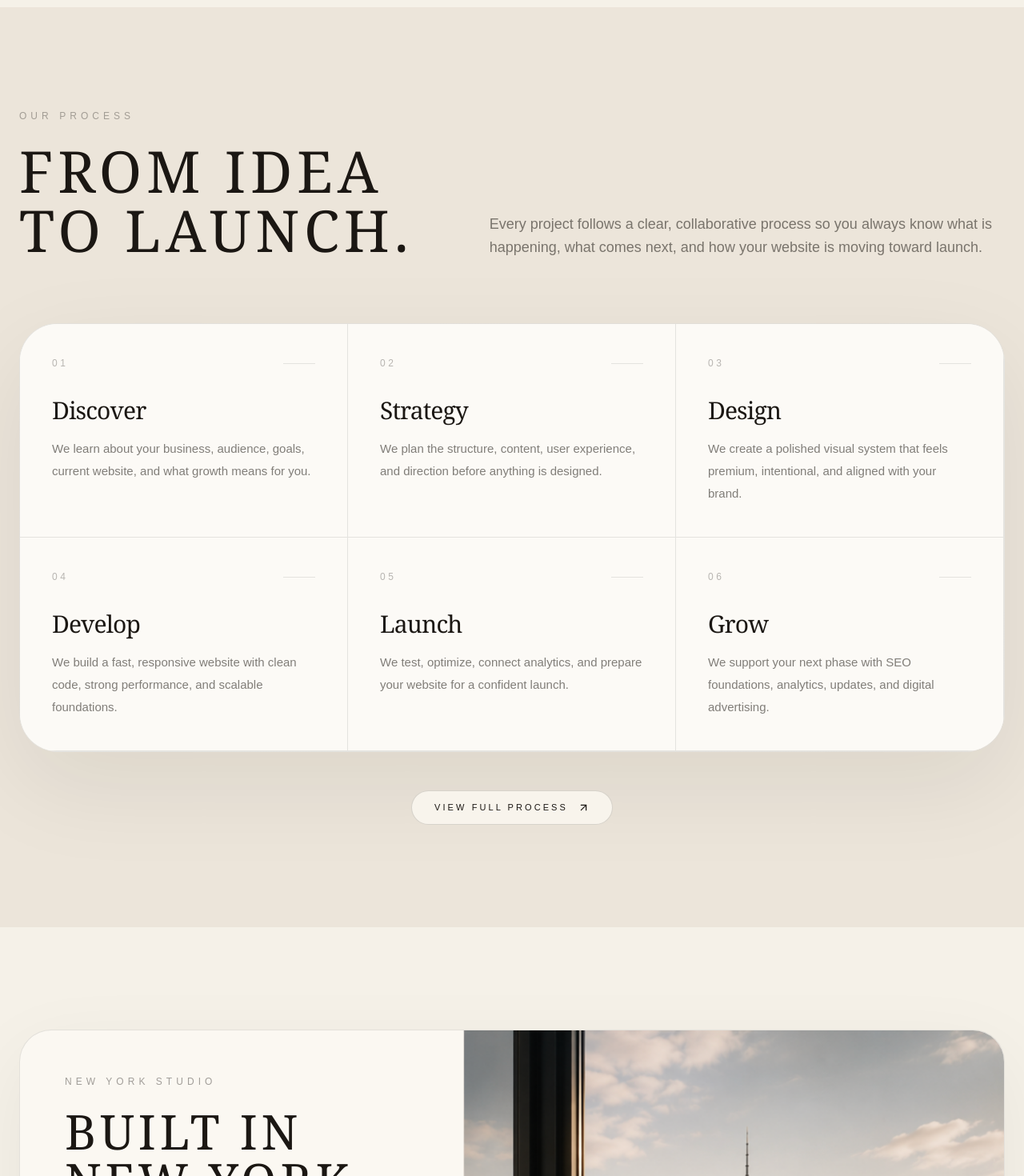
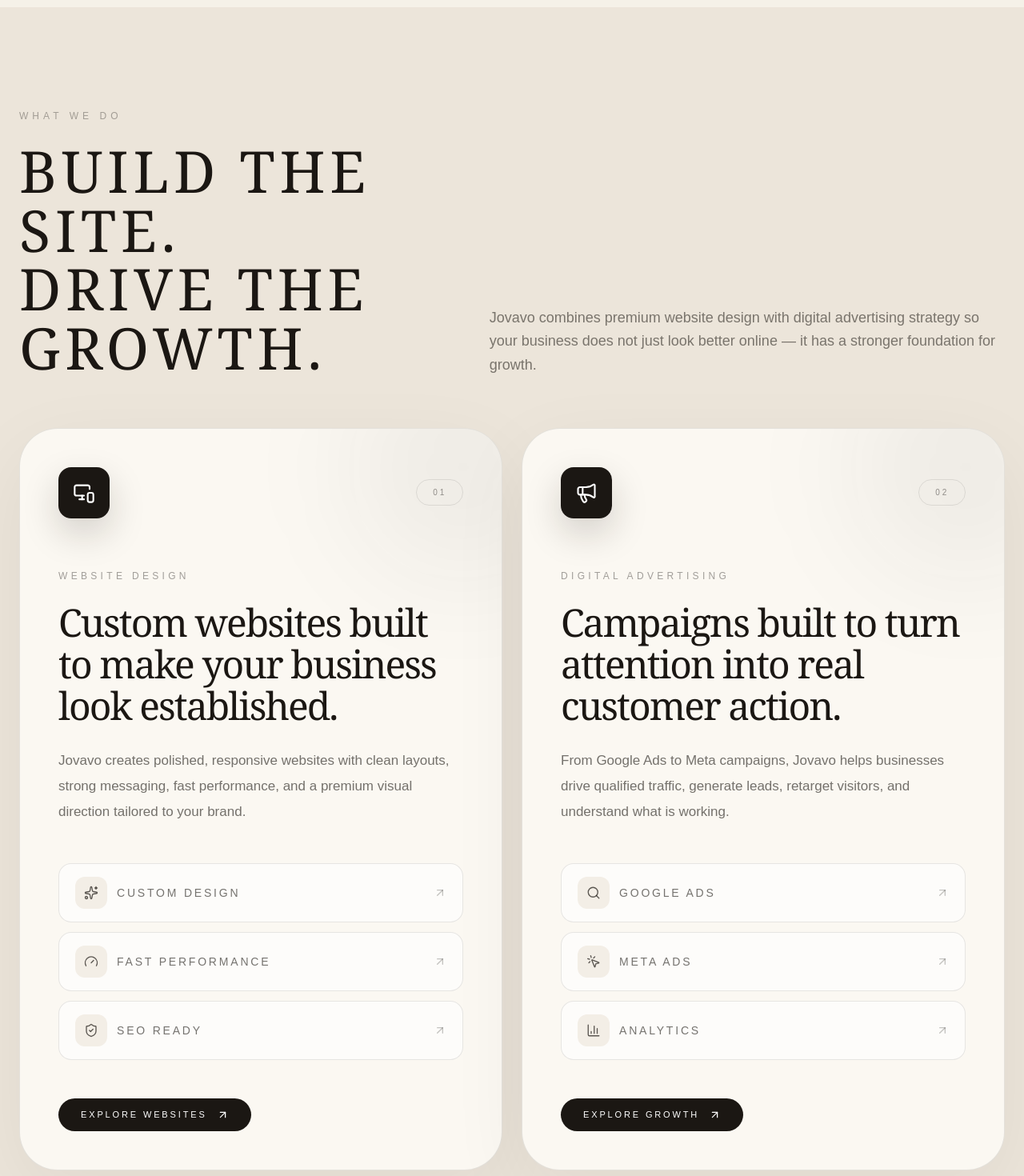
Before and after one commit to Jovavoco/jovavo, a Next.js app: page / in a window 1280 px wide. Shown: the part 3420-4890 px from the top of the page at 80% size. Built offline with nearby package versions, Linux system fonts and the light colour scheme; no server answers.

Commit message:
Update page.tsx

```diff
--- a/app/page.tsx
+++ b/app/page.tsx
@@ -1,7 +1,17 @@
 import type { Metadata } from "next";
 import Link from "next/link";
-import { ArrowUpRight } from "lucide-react";
 import Reveal from "@/components/Reveal";
+import {
+  ArrowUpRight,
+  MonitorSmartphone,
+  Megaphone,
+  Search,
+  BarChart3,
+  Gauge,
+  Sparkles,
+  ShieldCheck,
+  MousePointerClick,
+} from "lucide-react";
 
 export const metadata: Metadata = {
   title: "Websites & Digital Advertising",
@@ -70,6 +80,54 @@ const benefits = [
   "SEO ready",
   "Conversion focused",
   "Built to scale",
+];
+const featurePanels = [
+  {
+    eyebrow: "Website Design",
+    icon: MonitorSmartphone,
+    title: "Custom websites built to make your business look established.",
+    description:
+      "Jovavo creates polished, responsive websites with clean layouts, strong messaging, fast performance, and a premium visual direction tailored to your brand.",
+    link: "/services",
+    linkText: "Explore Websites",
+    features: [
+      {
+        icon: Sparkles,
+        label: "Custom Design",
+      },
+      {
+        icon: Gauge,
+        label: "Fast Performance",
+      },
+      {
+        icon: ShieldCheck,
+        label: "SEO Ready",
+      },
+    ],
+  },
+  {
+    eyebrow: "Digital Advertising",
+    icon: Megaphone,
+    title: "Campaigns built to turn attention into real customer action.",
+    description:
+      "From Google Ads to Meta campaigns, Jovavo helps businesses drive qualified traffic, generate leads, retarget visitors, and understand what is working.",
+    link: "/services",
+    linkText: "Explore Growth",
+    features: [
+      {
+        icon: Search,
+        label: "Google Ads",
+      },
+      {
+        icon: MousePointerClick,
+        label: "Meta Ads",
+      },
+      {
+        icon: BarChart3,
+        label: "Analytics",
+      },
+    ],
+  },
 ];
 
 export default function HomePage() {
@@ -268,72 +326,104 @@ export default function HomePage() {
         </Reveal>
       </section>
 
-      {/* PROCESS */}
+{/* FEATURE PANELS */}
 <section className="bg-[#ece5da] px-6 py-32">
   <div className="mx-auto max-w-7xl">
     <Reveal>
-            <div className="grid gap-10 lg:grid-cols-[0.85fr_1fr] lg:items-end">
+      <div className="mb-16 grid gap-10 lg:grid-cols-[0.85fr_1fr] lg:items-end">
         <div>
           <p className="mb-6 text-xs uppercase tracking-[0.42em] text-[#1b1713]/35">
-                  Our Process
+            What We Do
           </p>
 
           <h2 className="font-serif text-5xl font-light uppercase leading-[1.02] tracking-[0.08em] md:text-7xl">
-                  From idea
+            Build the site.
             <br />
-                  to launch.
+            Drive the growth.
           </h2>
         </div>
 
         <p className="max-w-2xl text-lg leading-relaxed text-[#1b1713]/55">
-                Every project follows a clear, collaborative process so you
-                always know what is happening, what comes next, and how your
-                website is moving toward launch.
+          Jovavo combines premium website design with digital advertising
+          strategy so your business does not just look better online — it has a
+          stronger foundation for growth.
         </p>
       </div>
     </Reveal>
 
-          <div className="mt-20 overflow-hidden rounded-[3rem] border border-[#1b1713]/10 bg-gradient-to-br from-[#fdfcf9] to-[#f7f3ec] shadow-[0_40px_120px_rgba(27,23,19,0.08)]">
-            <div className="grid md:grid-cols-2 lg:grid-cols-3">
-              {processSteps.map((step, index) => (
-                <div
-                  key={step.title}
-                  className="group min-h-[260px] border-b border-r border-[#1b1713]/10 bg-[#fcfaf6] p-8 transition-all duration-300 hover:bg-white md:p-10"
-                >
-                  <div className="flex items-center justify-between">
-                    <span className="text-[12px] font-medium tracking-[0.3em] text-[#1b1713]/30">
+    <div className="grid gap-6 lg:grid-cols-2">
+      {featurePanels.map((panel, index) => {
+        const MainIcon = panel.icon;
+
+        return (
+          <Reveal key={panel.title} delay={index * 120}>
+            <div className="group relative flex min-h-[560px] flex-col overflow-hidden rounded-[3rem] border border-[#1b1713]/10 bg-[#fbf8f2] p-9 shadow-[0_30px_100px_rgba(27,23,19,0.06)] transition-all duration-500 hover:-translate-y-2 hover:bg-white hover:shadow-[0_45px_130px_rgba(27,23,19,0.12)] md:p-12">
+
+              <div className="pointer-events-none absolute -right-24 -top-24 h-72 w-72 rounded-full bg-[#1b1713]/5 blur-3xl transition duration-500 group-hover:bg-[#1b1713]/10" />
+
+              <div className="relative z-10 flex items-center justify-between">
+                <div className="flex h-16 w-16 items-center justify-center rounded-2xl bg-[#1b1713] text-white shadow-[0_18px_45px_rgba(27,23,19,0.18)]">
+                  <MainIcon size={28} strokeWidth={1.8} />
+                </div>
+
+                <span className="rounded-full border border-[#1b1713]/10 px-5 py-2 text-[10px] uppercase tracking-[0.28em] text-[#1b1713]/45">
                   0{index + 1}
                 </span>
-
-                    <div className="h-px w-10 bg-[#1b1713]/10 transition-all group-hover:w-16" />
               </div>
 
-                  <h3 className="mt-8 font-serif text-3xl tracking-[-0.03em] text-[#1b1713]">
-                    {step.title}
+              <div className="relative z-10 mt-16">
+                <p className="mb-6 text-xs uppercase tracking-[0.36em] text-[#1b1713]/40">
+                  {panel.eyebrow}
+                </p>
+
+                <h3 className="max-w-xl font-serif text-4xl font-light leading-[1.08] tracking-[-0.04em] text-[#1b1713] md:text-5xl">
+                  {panel.title}
                 </h3>
 
-                  <p className="mt-4 text-[15px] leading-7 text-[#1b1713]/55">
-                    {step.text}
+                <p className="mt-7 max-w-xl text-[17px] leading-8 text-[#1b1713]/60">
+                  {panel.description}
                 </p>
               </div>
-              ))}
+
+              <div className="relative z-10 mt-12 grid gap-3">
+                {panel.features.map((feature) => {
+                  const FeatureIcon = feature.icon;
+
+                  return (
+                    <div
+                      key={feature.label}
+                      className="flex items-center justify-between rounded-2xl border border-[#1b1713]/10 bg-white/60 px-5 py-4 transition group-hover:bg-[#f8f4ec]"
+                    >
+                      <div className="flex items-center gap-3">
+                        <div className="flex h-10 w-10 items-center justify-center rounded-xl bg-[#f3eee6] text-[#1b1713]/70">
+                          <FeatureIcon size={18} strokeWidth={1.8} />
+                        </div>
+
+                        <span className="text-sm uppercase tracking-[0.2em] text-[#1b1713]/60">
+                          {feature.label}
+                        </span>
+                      </div>
+
+                      <ArrowUpRight size={16} className="text-[#1b1713]/25" />
+                    </div>
+                  );
+                })}
+              </div>
+
+              <div className="relative z-10 mt-auto pt-12">
+                <Link
+                  href={panel.link}
+                  className="inline-flex items-center gap-3 rounded-full bg-[#1b1713] px-7 py-3 text-[11px] uppercase tracking-[0.26em] text-white transition hover:-translate-y-1 hover:bg-[#1b1713]/90"
+                >
+                  {panel.linkText}
+                  <ArrowUpRight size={15} />
+                </Link>
               </div>
             </div>
-
-          <Reveal>
-            <div className="mt-12 flex justify-center">
-              <Link
-                href="/process"
-                className="group inline-flex items-center gap-3 rounded-full border border-[#1b1713]/15 bg-[#f8f4ec] px-7 py-3 text-[11px] uppercase tracking-[0.28em] transition hover:bg-[#1b1713] hover:text-white"
-              >
-                View Full Process
-                <ArrowUpRight
-                  size={15}
-                  className="transition group-hover:translate-x-1 group-hover:-translate-y-1"
-                />
-              </Link>
+          </Reveal>
+        );
+      })}
     </div>
-          </Reveal>
   </div>
 </section>
 
```
Lines whose indentation alone changed are shown as unchanged.
